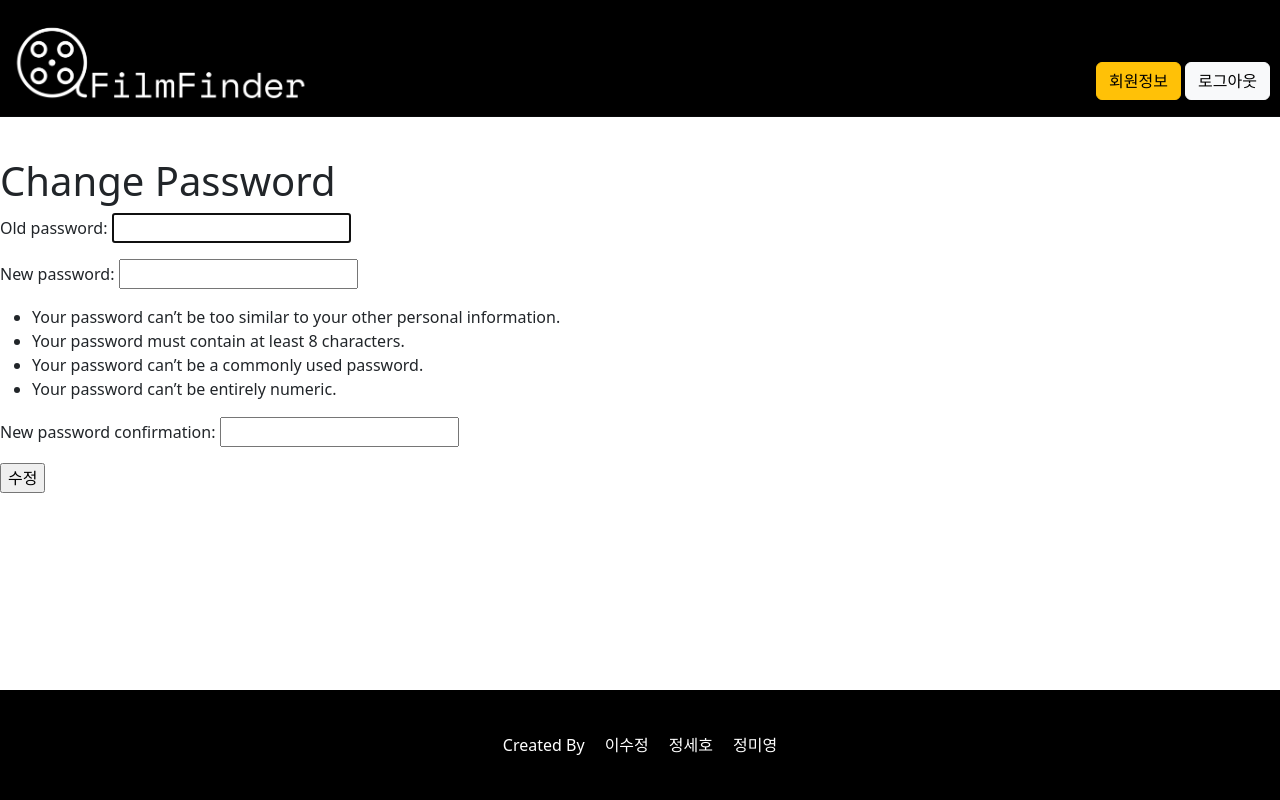
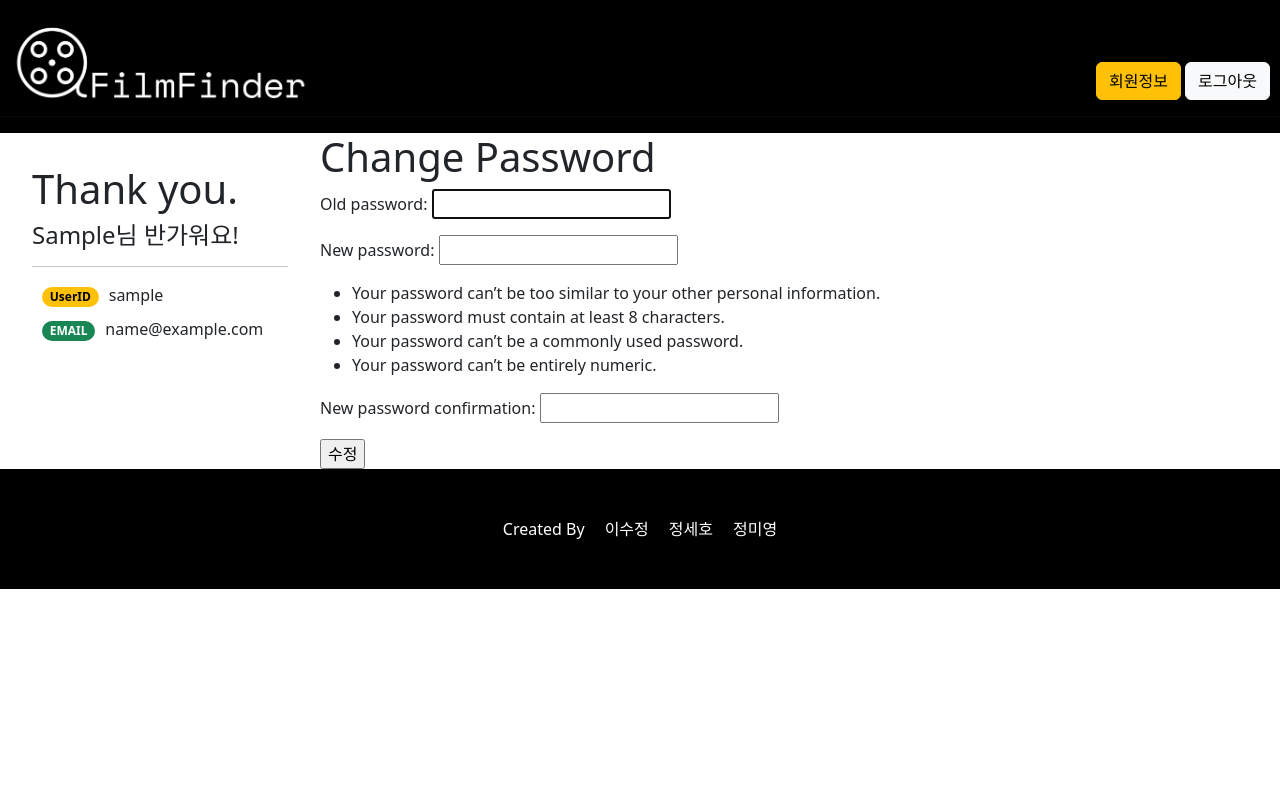
Before and after one commit to qloeo/pair_002, a Django app: page /accounts/password/ in a window 1280 px wide. Run offline with Django 3.2, Linux system fonts and the light colour scheme; the visitor is signed in with stand-in values (Sample User, id 1).

Commit message:
base_html_css_grid

```diff
--- a/templates/base.html
+++ b/templates/base.html
@@ -6,9 +6,42 @@
   <meta http-equiv="X-UA-Compatible" content="IE=edge">
   <meta name="viewport" content="width=device-width, initial-scale=1.0">
   <link href="https://cdn.jsdelivr.net/npm/bootstrap@5.3.0-alpha3/dist/css/bootstrap.min.css" rel="stylesheet" integrity="sha384-KK94CHFLLe+nY2dmCWGMq91rCGa5gtU4mk92HdvYe+M/SXH301p5ILy+dN9+nJOZ" crossorigin="anonymous">
-  <link rel="stylesheet" href="{% static "sytle_content.css" %}">
+  {% comment %} <link rel="stylesheet" href="{% static "sytle_content.css" %}"> {% endcomment %}
   <title>영화 리뷰</title>
   <style>
+
+    body {
+      display: grid;
+      /* grid-template-rows: repeat(6, 1fr); */
+      grid-template-rows: auto auto minmax(0, 1fr) auto auto auto;
+      grid-template-columns: repeat(4, 1fr);
+      grid-template-areas:
+        "header header header header"
+        "aside main main main"
+        "aside main main main"
+        "aside main main main"
+        "aside main main main"
+        "footer footer footer footer";
+    }
+
+    header.item {
+      grid-area: header;
+    }
+    aside.item  { grid-area: aside;  }
+    main.item   {
+      grid-area: main;
+      overflow: auto; /* main 내부 컨텐츠가 늘어날 때 스크롤바 생성 */
+      height: 100%; /* main 높이를 100%로 지정하여 grid 높이 유지 */
+      grid-template-rows: auto 1fr auto; /* content의 높이에 맞춤 */
+      display: flex; /* 내부 요소들을 수평 정렬 */
+      flex-direction: column;
+    }
+    footer.item {
+      grid-area: footer;
+    }
+
+
+
     .header--bgc{
       background-color: #000000;
     }
@@ -26,13 +59,8 @@
       align-items: flex-end;
     }
 
-    .main--grid{
-      display: grid;
-      grid-template-columns: 22% 78%;
-      gap: 10px;
-    }
     .sidebar {
-      padding : 1em 2em;
+      padding : 2em;
     }
     .sidebar ul {
       padding: 0;
@@ -42,12 +70,17 @@
       margin : 10px 0;
     }
     .contents{
-      padding : 1em 3em 1em 1em;
+      padding : 2em 3em 2em 2em;
 
     }
     .user--info span{
       margin: 0 10px;
+
     }
+
+  .contents {
+    flex-grow: 1; /* 내부 요소들이 차지할 수 있는 최대 공간 확보 */
+  }
 
   .contents--header {
     display: flex;
@@ -59,11 +92,7 @@
 
 
     .footer--dg {
-      height: 110px;
-      position: fixed;
-      bottom: 0;
-      left: 0;
-      right: 0;
+      height: 120px;
       background-color: #000000;
       color: white;
       display: flex;
@@ -84,8 +113,8 @@
   </style>
 </head>
 <body>
-
-  <header class="header--bgc">
+<!-- grid item 1 -->
+  <header class="item header--bgc">
     <nav class="nav--flex">
       <a href="{% url 'reviews:index' %}">
         <img class="logo" src="{% static '/image/logo_01.png' %}" alt="logo_img">
@@ -107,16 +136,31 @@
       </div>
     </nav>
     <hr>
+
   </header>
 
-  {% comment %} 반응형 컨테이너 {% endcomment %}
-  <content class="container mt-3 my-md-4">
-    {% block content %}
+  <!-- grid item 2 -->
+  <aside class="item sidebar">
+    <h1>Thank you.</h1>
+    {% if request.user.is_authenticated %}
+    <h4><span class="link-underline-primary">{{user.first_name}}</span>님 반가워요!</h4>
+    <hr>
+    <ul class="user--info">
+      <li><span class="badge rounded-pill text-bg-warning">UserID</span>{{user}}</li>
+      <li><span class="badge rounded-pill text-bg-success">EMAIL</span>{{ user.email }}</li>
+    </ul>
+    {% endif %}
+  </aside>
 
-    {% endblock content %}
-  </div>
+  <!-- grid item  3 -->
+  <main class="item">
+  {% block content %}
+  {% endblock content %}
+  </main>
 
-  <footer class="footer--dg">
+
+  <!-- grid item 4-->
+  <footer class="item footer--dg">
     <div>
       <p>Created By</p>
       <p>이수정</p>
```
Also changed, not shown: reviews/templates/reviews/detail.html (+0 -12 lines), reviews/templates/reviews/index.html (+9 -16 lines), 2023/04/14/img_02.jpeg (added), 2023/04/14/img_02_Ium0760.jpeg (added), README.md.
